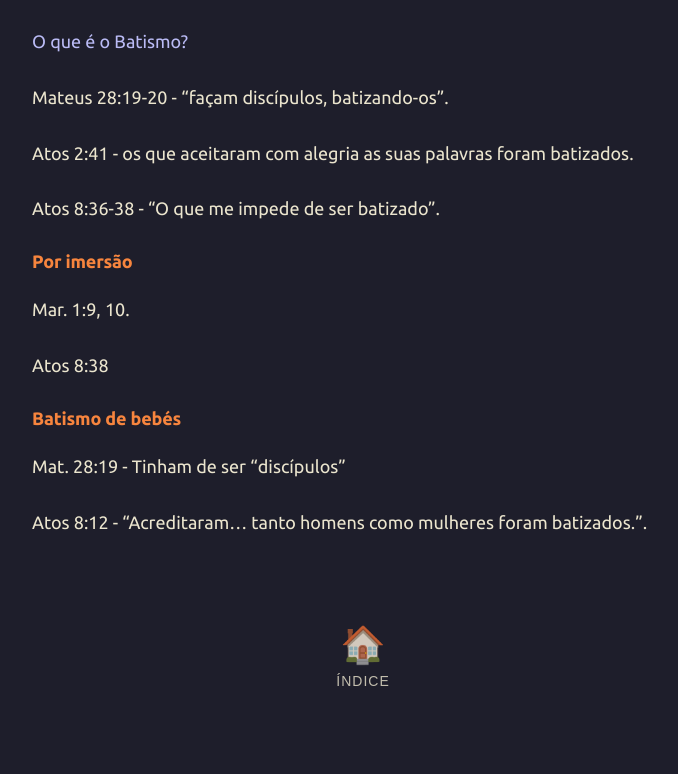
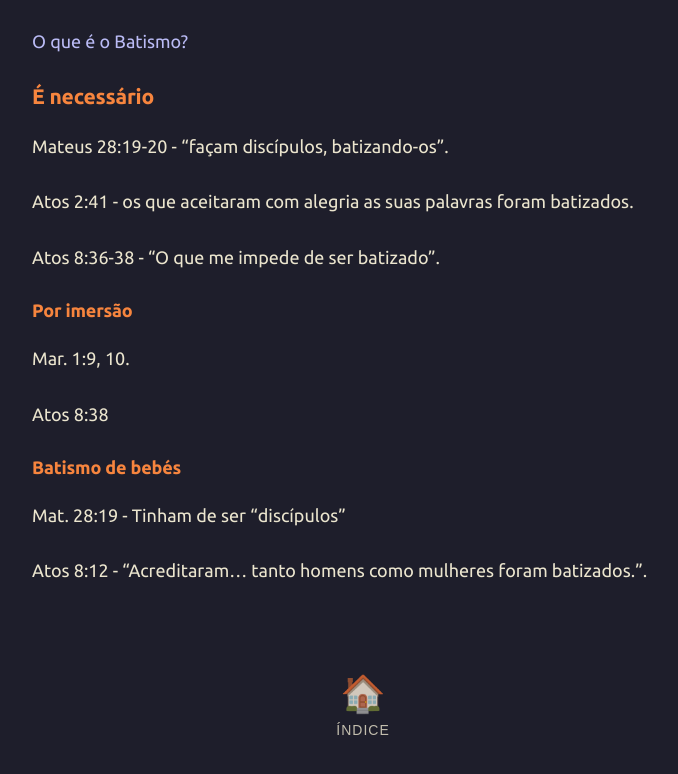
Before and after one commit to joaquim-capitao/jw, a Jekyll site: the page built from assuntos/batismo.md, in a window 1280 px wide. Shown: the top 774 px of the page, without its empty margins (277-955 px from the left). Built offline with Jekyll 4.4.1, drawn with Linux system fonts in a browser that asks for light colours; our own code applies the rules of GitHub Pages for plain Markdown files.

Commit message:
Add section on necessity of baptism
Added a section on the necessity of baptism with scriptural references.

```diff
--- a/assuntos/batismo.md
+++ b/assuntos/batismo.md
@@ -1,4 +1,6 @@
 [O que é o Batismo?](https://www.jw.org/pt-pt/ensinos-biblicos/perguntas/o-que-batismo/)
+
+### É necessário
 
 Mateus 28:19-20 - "façam discípulos, batizando-os".
 
```
